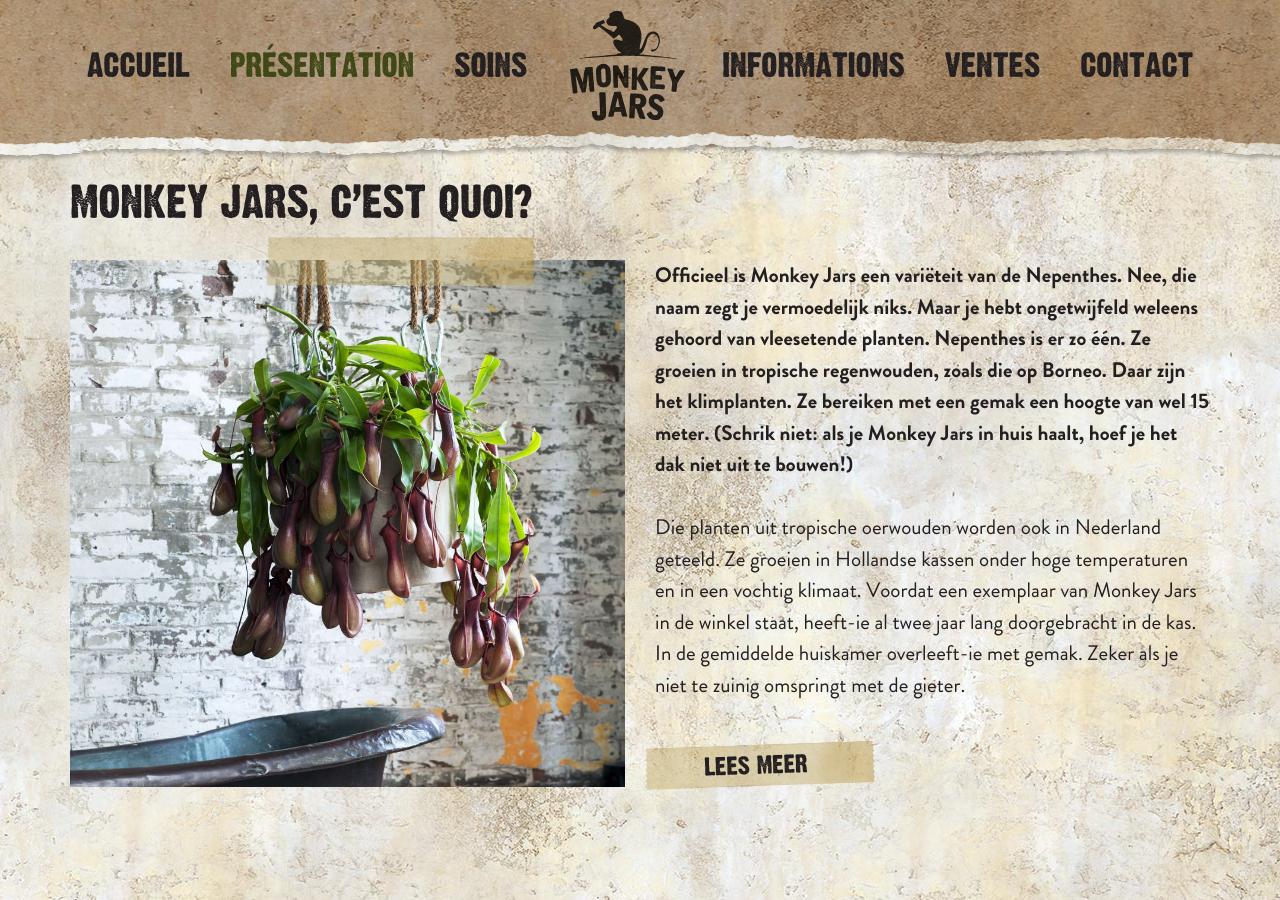
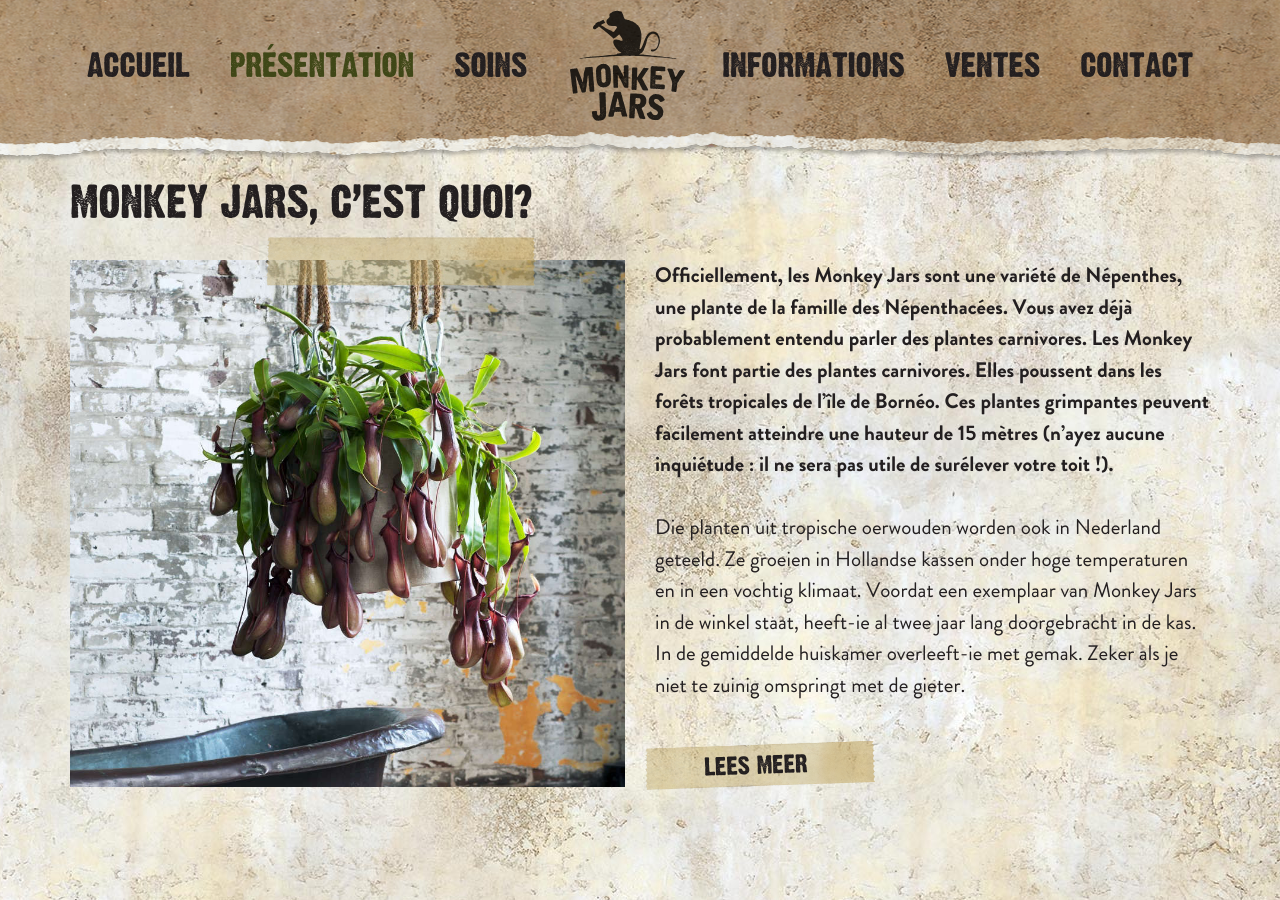
Before and after one commit to jhvanderschee/monkeyjars_fr, a Jekyll site: the page built from index.md, in a window 1280 px wide and 900 px high, scrolled down 651 px. Built offline with Jekyll 4.4.1, drawn with Linux system fonts in a browser that asks for light colours.

Commit message:
Updated '/_layouts/home.html' via CloudCannon

```diff
--- a/_layouts/home.html
+++ b/_layouts/home.html
@@ -51,13 +51,7 @@
             <div class="col-lg-6 col-md-6"><img class="tapekaart" src="/img/tapekaart.png" style="width: 60%; position: absolute; margin-top: -5vw; margin-left: 30%;" /><img src="/img/plant.jpg" style="width: 100%;" /><br />&nbsp;</div>
             <div class="col-lg-6 col-md-6 text-left">
 
-<p><strong>Officieel is Monkey Jars een variëteit van de Nepenthes. Nee,
-die naam zegt je vermoedelijk niks. Maar je hebt ongetwijfeld
-weleens gehoord van vleesetende planten. Nepenthes is er zo
-één. Ze groeien in tropische regenwouden, zoals die op Borneo.
-Daar zijn het klimplanten. Ze bereiken met een gemak een
-hoogte van wel 15 meter. (Schrik niet: als je Monkey Jars in huis
-haalt, hoef je het dak niet uit te bouwen!)</strong></p>
+<p><strong>Officiellement, les Monkey Jars sont une variété de Népenthes, une plante de la famille des Népenthacées. Vous avez déjà probablement entendu parler des plantes carnivores. Les Monkey Jars font partie des plantes carnivores. Elles poussent dans les forêts tropicales de l’île de Bornéo. Ces plantes grimpantes peuvent facilement atteindre une hauteur de 15 mètres (n’ayez aucune inquiétude : il ne sera pas utile de surélever votre toit !).</strong></p>
 <p>Die planten uit tropische oerwouden worden ook in Nederland
 geteeld. Ze groeien in Hollandse kassen onder hoge temperaturen
 en in een vochtig klimaat. Voordat een exemplaar van Monkey
```
